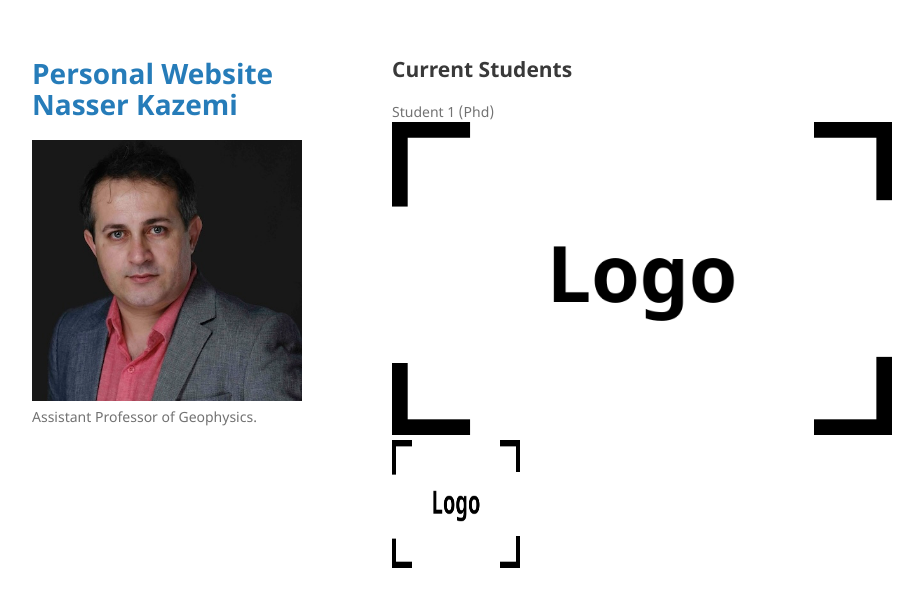
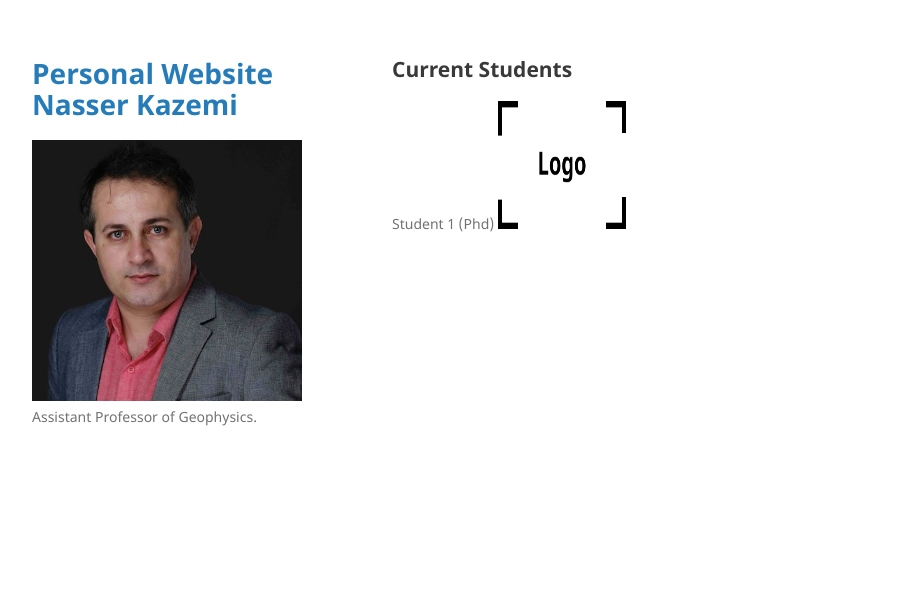
Before and after one commit to nasser00/uqam, a Jekyll site: the page built from students.md, in a window 1280 px wide. Shown: the top 607 px of the page, without its empty margins (178-1101 px from the left). Built offline with Jekyll 4.4.1, drawn with Linux system fonts in a browser that asks for light colours; our own code applies the rules of GitHub Pages for plain Markdown files.

Commit message:
Update students.md

```diff
--- a/students.md
+++ b/students.md
@@ -1,4 +1,3 @@
 ## Current Students
 
-Student 1 (Phd) ![alt text](/assets/img/logo.png)
-<img src="https://nasser00.github.io/uqam/assets/img/logo.png" alt="Description" width="128" height="128">
+Student 1 (Phd) <img src="https://nasser00.github.io/uqam/assets/img/logo.png" alt="Description" width="128" height="128">
```
